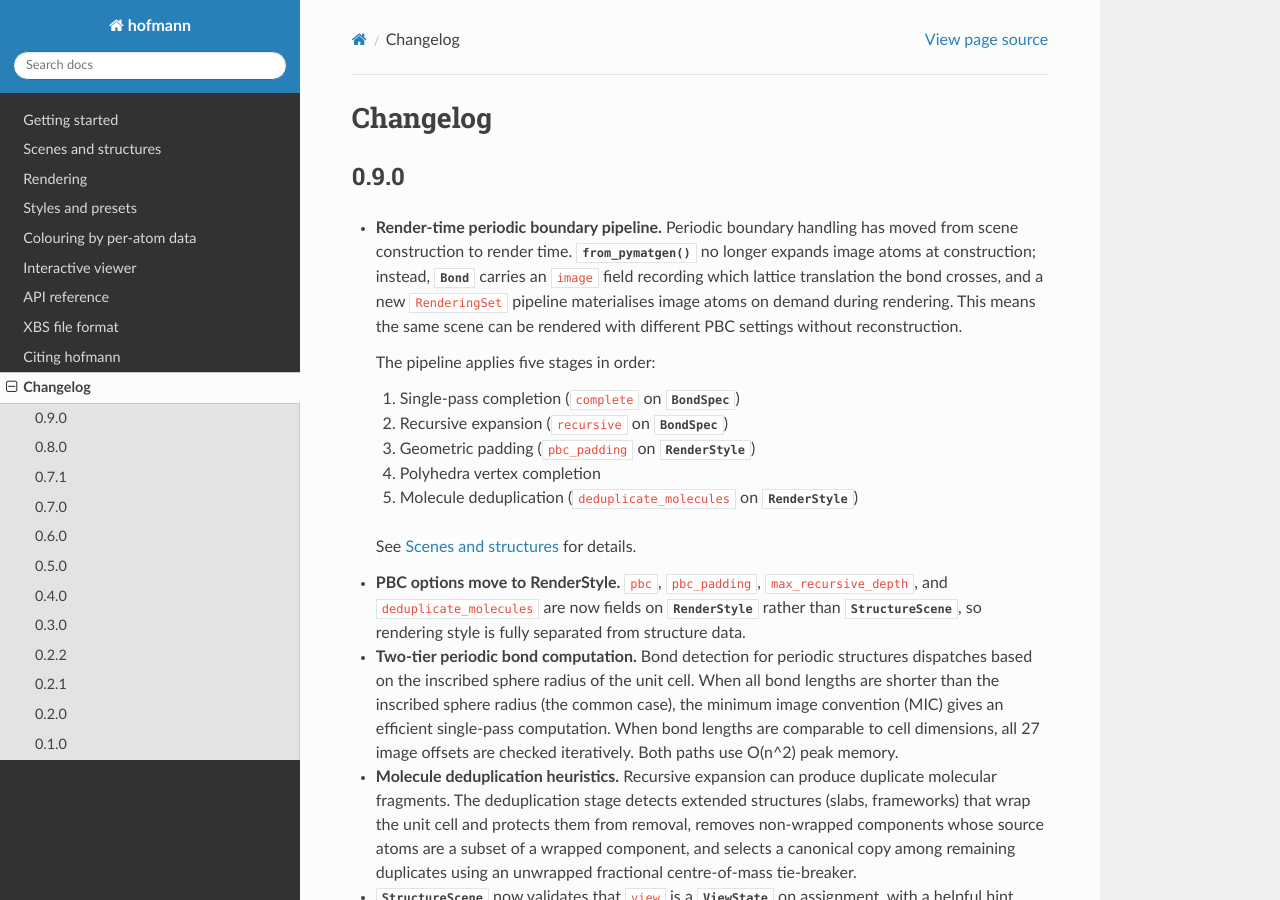
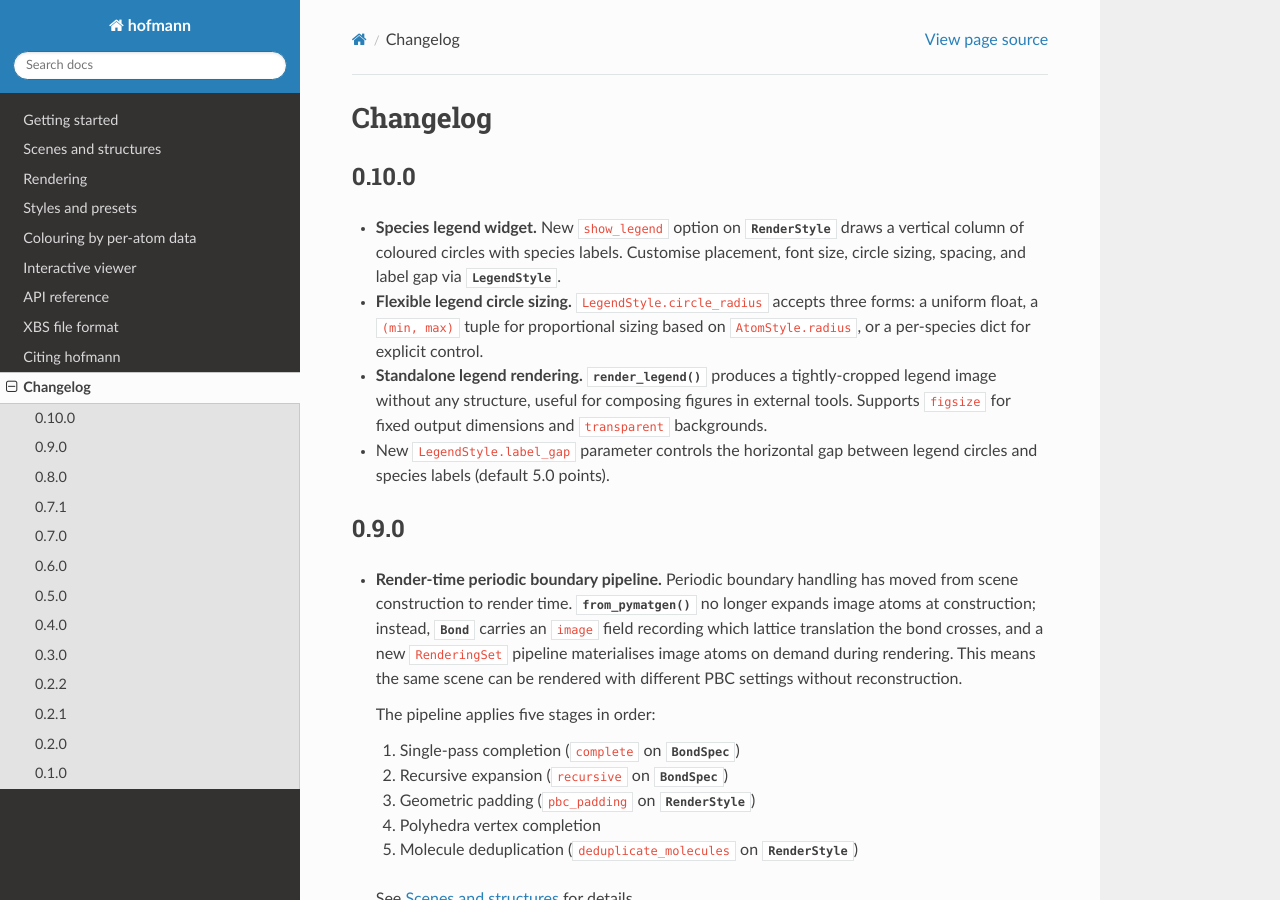
Before and after one commit to bjmorgan/hofmann, a Sphinx documentation site: the page built from docs/changelog.rst, in a window 1280 px wide and 900 px high. Built offline with Sphinx 7.4.7 and the Read the Docs theme 3.1.0, drawn with Linux system fonts in a browser that asks for light colours.

Commit message:
Bump version to 0.10.0 and update changelog

```diff
--- a/docs/changelog.rst
+++ b/docs/changelog.rst
@@ -1,5 +1,27 @@
 Changelog
 =========
+
+0.10.0
+------
+
+- **Species legend widget.**  New ``show_legend`` option on
+  :class:`~hofmann.RenderStyle` draws a vertical column of coloured
+  circles with species labels.  Customise placement, font size, circle
+  sizing, spacing, and label gap via :class:`~hofmann.LegendStyle`.
+
+- **Flexible legend circle sizing.**  ``LegendStyle.circle_radius``
+  accepts three forms: a uniform float, a ``(min, max)`` tuple for
+  proportional sizing based on ``AtomStyle.radius``, or a per-species
+  dict for explicit control.
+
+- **Standalone legend rendering.**
+  :func:`~hofmann.rendering.static.render_legend` produces a
+  tightly-cropped legend image without any structure, useful for
+  composing figures in external tools.  Supports ``figsize`` for
+  fixed output dimensions and ``transparent`` backgrounds.
+
+- New ``LegendStyle.label_gap`` parameter controls the horizontal gap
+  between legend circles and species labels (default 5.0 points).
 
 0.9.0
 -----
--- a/pyproject.toml
+++ b/pyproject.toml
@@ -4,7 +4,7 @@ build-backend = "setuptools.build_meta"
 
 [project]
 name = "hofmann"
-version = "0.9.0"
+version = "0.10.0"
 description = "A modern Python reimagining of the XBS ball-and-stick crystal structure viewer"
 readme = "README.md"
 requires-python = ">=3.11"
```
